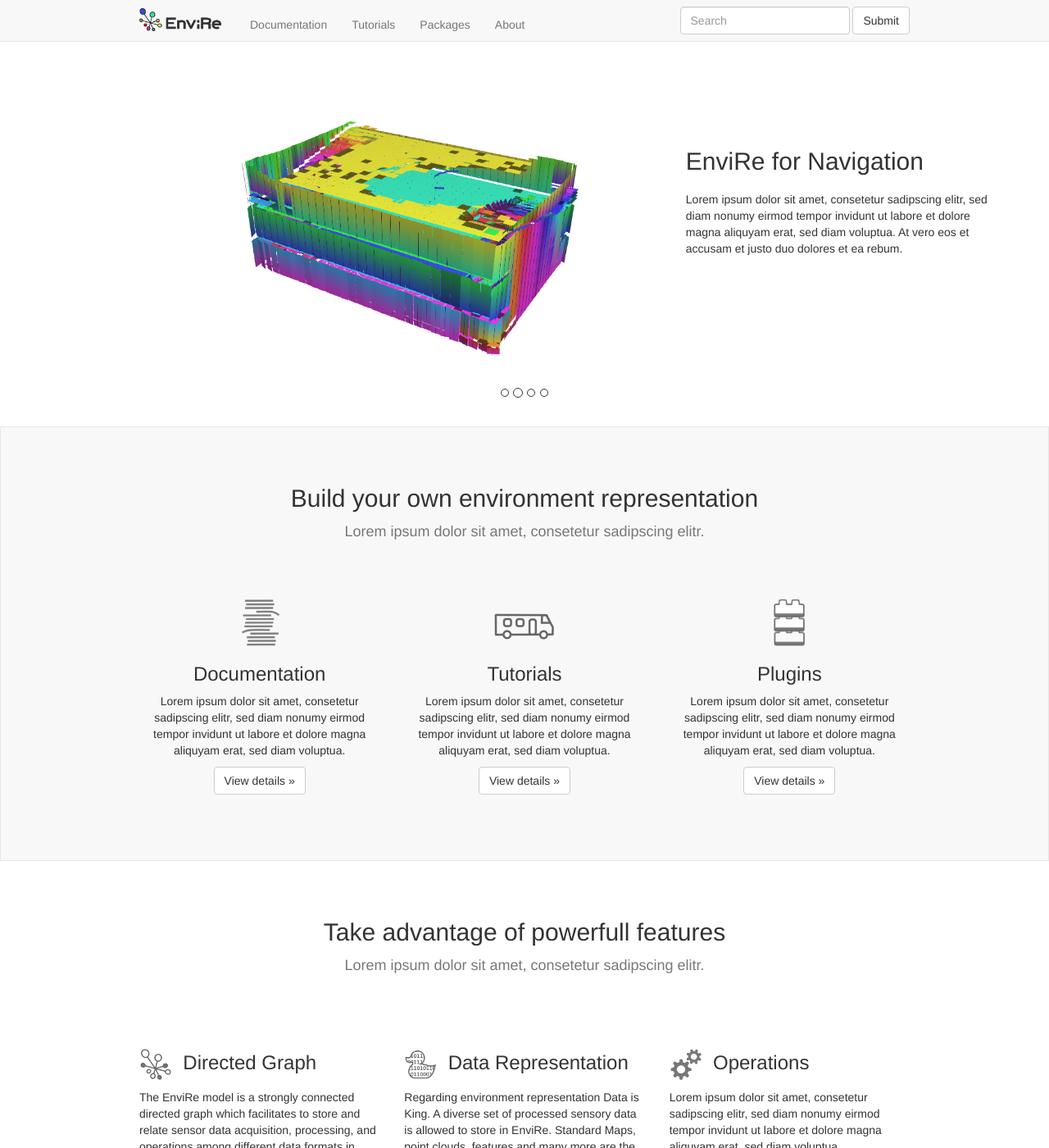
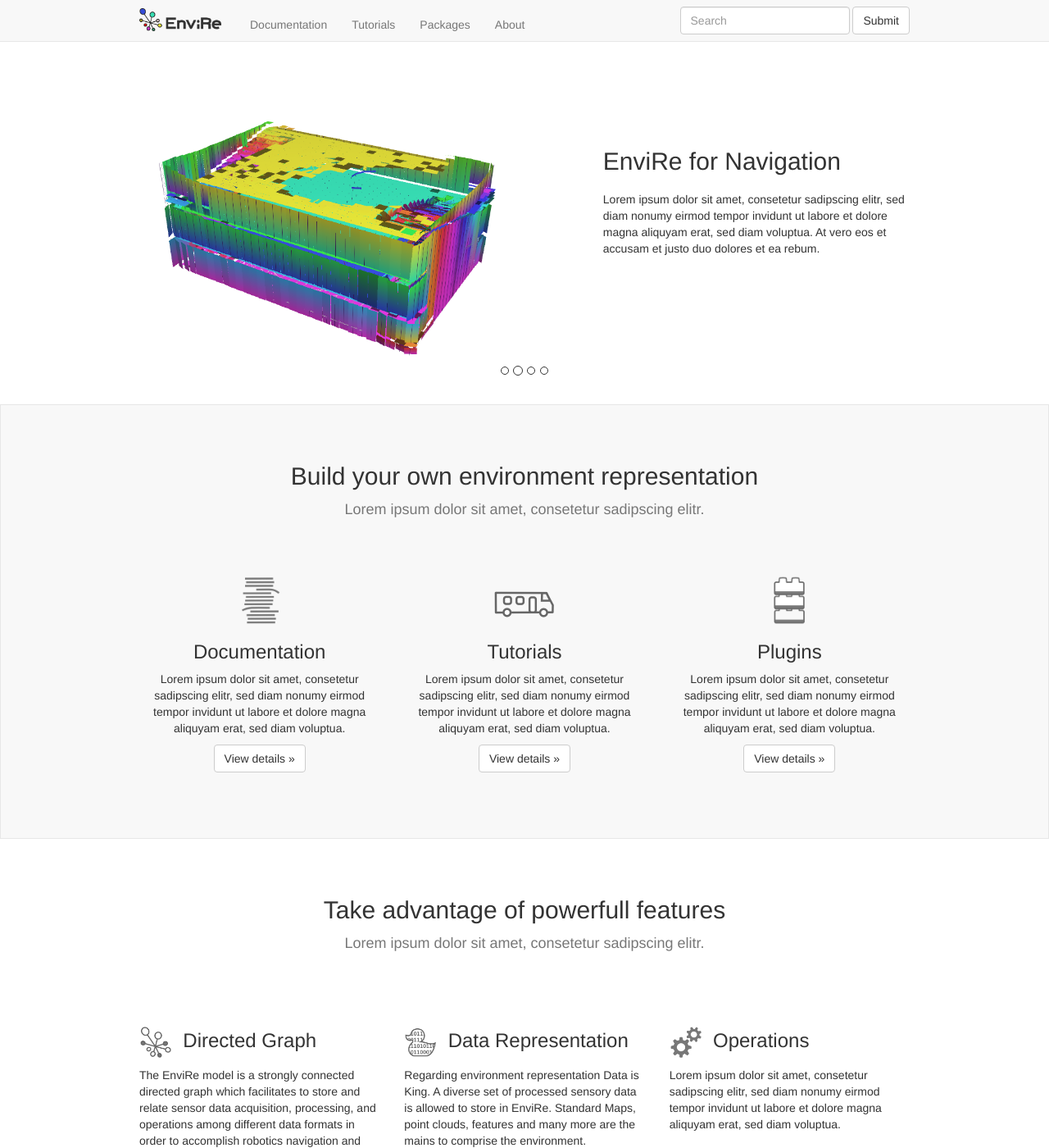
Before and after one commit to envire/envire.github.io, a Jekyll site: the page built from index.html, in a window 1280 px wide and 1400 px high. Shown: the whole window at 82% size. Built offline with Jekyll 4.4.1, drawn with Linux system fonts in a browser that asks for light colours; nearby versions of some CDN libraries.

Commit message:
correct height of slide for small window size

```diff
--- a/css/envire.css
+++ b/css/envire.css
@@ -53,6 +53,8 @@ body {
     text-align: left;
     padding-bottom: 50px;
     padding-top: 50px;
+    right: 0px;
+    left: 0px;
 }
 
 .carousel-indicators li
@@ -72,18 +74,17 @@ body {
 
 /* Carousel base class */
 .carousel {
-  height: 450px;
   margin-bottom: 0px;
 }
 /* Since positioning the image, we need to help out the caption */
 .carousel-caption {
   z-index: 10;
   top: 0px;
+  position:relative;
 }
 
 /* Declare heights because of positioning of img element */
 .carousel .item {
-  height: 450px;
   background-color: #FFF;
 }
 
```
Also changed, not shown: images/icons/home_page_icons.svg.
